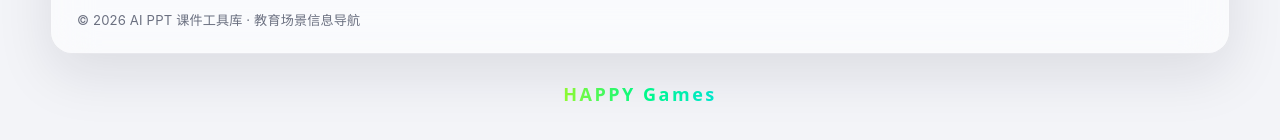
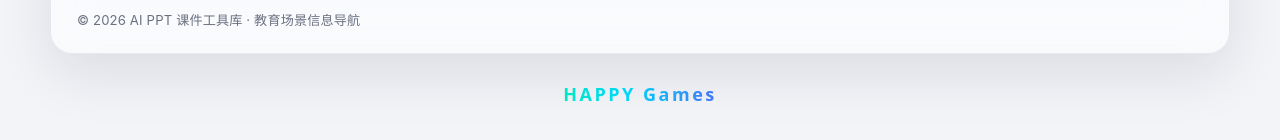
Before and after one commit to ZHANGYUEMIN/ppt-ai, a Vue app: page / in a window 1280 px wide. Shown: the part 11130-11270 px from the top of the page. Built offline with nearby package versions, Linux system fonts and the light colour scheme.

Commit message:
fix: 用 requestAnimationFrame 驱动 SVG 渐变平移，确保流动可见
Made-with: Cursor

```diff
--- a/src/components/AppFooter.vue
+++ b/src/components/AppFooter.vue
@@ -34,31 +34,24 @@
         aria-label="HAPPY Games"
       >
         <defs>
+          <!-- 流动用 CSS transform 驱动（SMIL 在 Chromium 常不生效；勿用 v-if 绑动画） -->
           <linearGradient
+            ref="rgbGradientEl"
             id="footerHappyRgb"
             gradientUnits="userSpaceOnUse"
-            x1="-200"
+            x1="-320"
             y1="0"
-            x2="540"
+            x2="660"
             y2="0"
           >
             <stop offset="0%" stop-color="#ff0066" />
-            <stop offset="16.66%" stop-color="#ffaa00" />
-            <stop offset="33.33%" stop-color="#eeff00" />
-            <stop offset="50%" stop-color="#00ff88" />
-            <stop offset="66.66%" stop-color="#00ddff" />
-            <stop offset="83.33%" stop-color="#6644ff" />
+            <stop offset="14%" stop-color="#ffaa00" />
+            <stop offset="28%" stop-color="#eeff00" />
+            <stop offset="42%" stop-color="#00ff88" />
+            <stop offset="56%" stop-color="#00ddff" />
+            <stop offset="70%" stop-color="#6644ff" />
+            <stop offset="84%" stop-color="#ff00aa" />
             <stop offset="100%" stop-color="#ff0066" />
-            <animateTransform
-              v-if="!reduceMotion"
-              attributeName="gradientTransform"
-              attributeType="XML"
-              type="translate"
-              from="0 0"
-              to="220 0"
-              dur="6s"
-              repeatCount="indefinite"
-            />
           </linearGradient>
         </defs>
         <text
@@ -88,21 +81,51 @@ defineProps({
 })
 
 const year = new Date().getFullYear()
-const reduceMotion = ref(false)
+
+/** rAF 驱动渐变平移，避免 SMIL/CSS 在部分内核上不动 */
+const rgbGradientEl = ref(null)
+let rafId = 0
+const PERIOD_MS = 5500
+const AMP = 150
+let tStart = 0
 let mq
 
-function syncReduce() {
-  reduceMotion.value = mq?.matches ?? false
+function setGradientX(x) {
+  const el = rgbGradientEl.value ?? document.getElementById('footerHappyRgb')
+  if (el) el.setAttribute('gradientTransform', `translate(${x.toFixed(1)} 0)`)
+}
+
+function tick(now) {
+  if (mq?.matches) {
+    setGradientX(0)
+    return
+  }
+  if (!tStart) tStart = now
+  const phase = ((now - tStart) % PERIOD_MS) / PERIOD_MS
+  const x = -AMP + phase * (AMP * 2)
+  setGradientX(x)
+  rafId = requestAnimationFrame(tick)
+}
+
+function restartLoop() {
+  cancelAnimationFrame(rafId)
+  tStart = 0
+  if (mq?.matches) {
+    setGradientX(0)
+    return
+  }
+  rafId = requestAnimationFrame(tick)
 }
 
 onMounted(() => {
   mq = window.matchMedia('(prefers-reduced-motion: reduce)')
-  syncReduce()
-  mq.addEventListener('change', syncReduce)
+  restartLoop()
+  mq.addEventListener('change', restartLoop)
 })
 
 onUnmounted(() => {
-  mq?.removeEventListener('change', syncReduce)
+  mq?.removeEventListener('change', restartLoop)
+  cancelAnimationFrame(rafId)
 })
 </script>
 
@@ -205,6 +228,7 @@ onUnmounted(() => {
   width: min(340px, 92vw);
   height: auto;
   vertical-align: middle;
+  overflow: visible;
 }
 @media (max-width: 720px) {
   .footer__grid {
```
